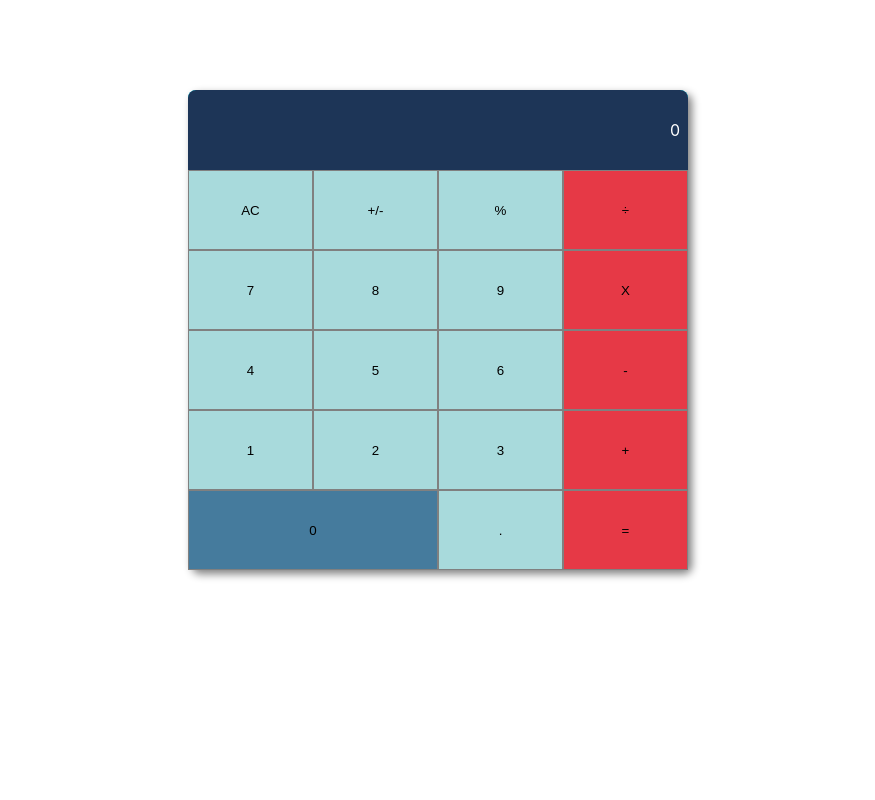
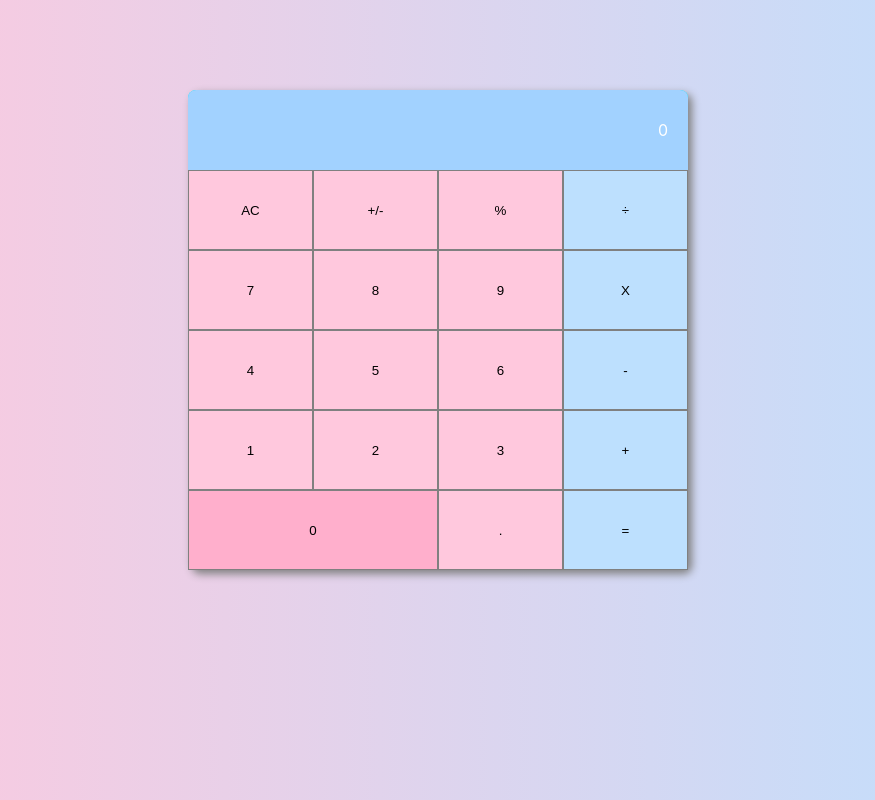
Before and after one commit to algerina/math-magician, a React (Create React App) app: page / in a window 1280 px wide. Shown: the whole page, without its empty margins (202-1077 px from the left). Built offline with nearby package versions, Linux system fonts and the light colour scheme.

Commit message:
Change style

```diff
--- a/src/calculator.css
+++ b/src/calculator.css
@@ -1,3 +1,7 @@
+body {
+
+background: linear-gradient(to right, #ffc8dd, #bde0fe);
+}
 .container {
   display: grid;
   justify-content: center;
@@ -24,7 +28,7 @@
 }
 
 .screen {
-  background-color: #1d3557;
+  background-color: #a2d2ff;
   color: white;
   border-top-right-radius: 8px;
   border-top-left-radius: 8px;
@@ -32,7 +36,7 @@
   display: flex;
   justify-content: space-around;
   flex-direction: column;
-  padding: 8px;
+  padding: 20px;
   text-align: right;
 }
 
@@ -43,18 +47,18 @@ button {
 }
 
 button:hover {
-  background-color: #f1faee;
+  background-color: #fff6f9;
 }
 
 .large-button {
   grid-column: span 2;
-  background-color: #457b9d;
+  background-color: #ffafcc;
 }
 
 .operation {
-  background-color: #e63946;
+  background-color: #bde0fe;
 }
 
 .number {
-  background-color: #a8dadc;
+  background-color: #ffc8dd;
 }
```
